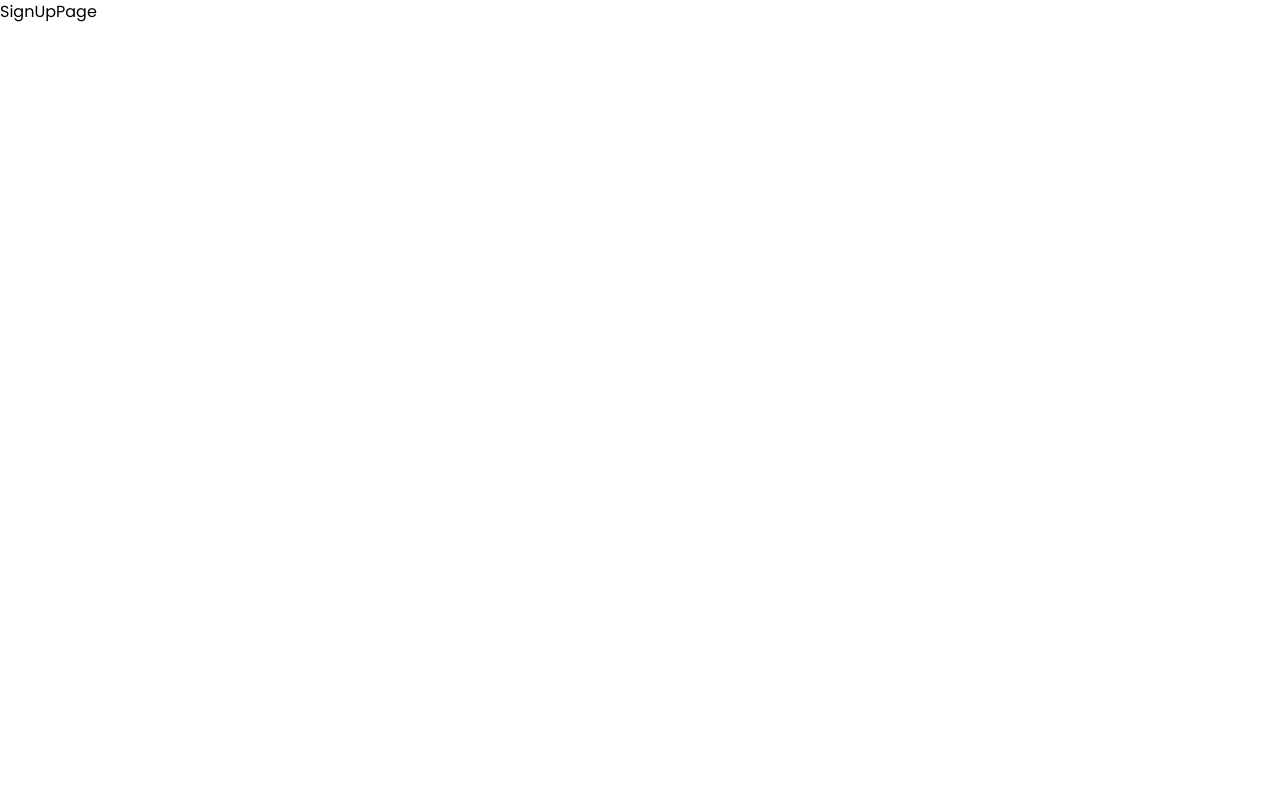
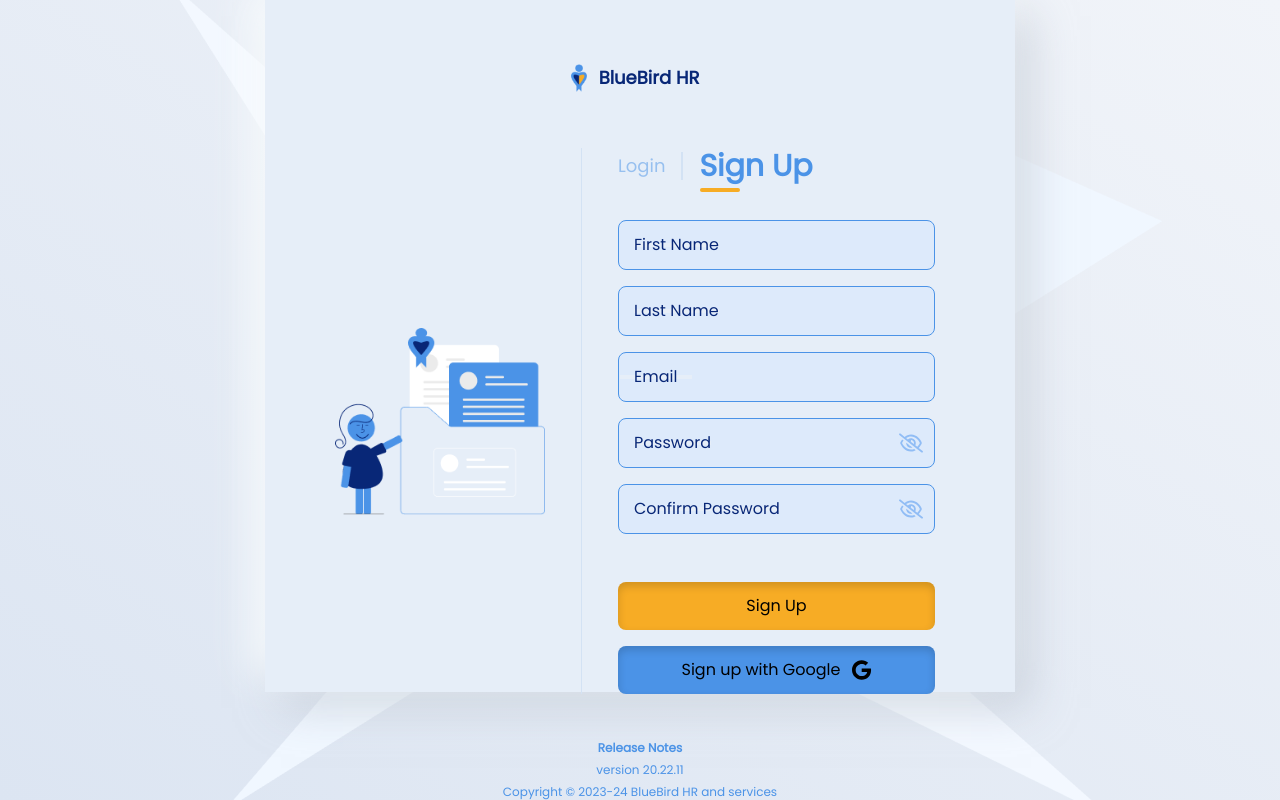
Before and after one commit to Veyd89/HRIS-Management-WebApp, a React (Vite) app: page /signup in a window 1280 px wide. Built offline with nearby package versions, Linux system fonts and the light colour scheme.

Commit message:
refactor component

```diff
--- /dev/null
+++ b/src/components/elements/Footer.jsx
@@ -0,0 +1,13 @@
+import React from "react";
+
+const Footer = () => {
+  return (
+    <footer className=" flex flex-col gap-1.5 justify-center items-center text-xs  text-[#4B93E7]">
+      <p className="font-semibold">Release Notes</p>
+      <p>version 20.22.11</p>
+      <p>Copyright © 2023-24 BlueBird HR and services</p>
+    </footer>
+  );
+};
+
+export default Footer;
--- /dev/null
+++ b/src/components/elements/Header.jsx
@@ -0,0 +1,12 @@
+import React from "react";
+
+const Header = () => {
+  return (
+    <header className="flex w-full justify-center items-center gap-3">
+      <img src="/img/mainLogo.png" className="w-4 h-7" alt="" />
+      <h1 className="font-semibold text-lg text-[#082777]">BlueBird HR</h1>
+    </header>
+  );
+};
+
+export default Header;
--- a/src/components/elements/InputFormm.jsx
+++ b/src/components/elements/InputFormm.jsx
@@ -8,7 +8,11 @@
   return (
     <div className="input-box relative flex flex-col text-[#082777]">
       <input
-        type={id.toLowerCase().includes("password") ? passwordType : typeInput}
+        type={
+          typeInput.toLowerCase().includes("password")
+            ? passwordType
+            : typeInput
+        }
         name={name}
         id={id}
         required
@@ -23,7 +27,7 @@
       <FontAwesomeIcon
         icon={visiblePass ? faEye : faEyeSlash}
         className={`absolute translate-y-[-50%] top-[50%] right-3 cursor-pointer w-6 h-6 text-[#91BDF5] ${
-          id.toLowerCase().includes("password") ? "block" : "hidden"
+          typeInput.toLowerCase().includes("password") ? "block" : "hidden"
         }`}
         onClick={() => setVisiblePass(!visiblePass)}
       />
--- a/src/components/elements/LinkAuth.jsx
+++ b/src/components/elements/LinkAuth.jsx
@@ -1,13 +1,14 @@
 import React from "react";
+import { Link } from "react-router-dom";
 
-const LinkAuth = ({ children, classCondition }) => {
+const LinkAuth = ({ children, destination, classCondition }) => {
   return (
-    <a
-      href=""
+    <Link
+      to={destination}
       className={`after:block after:w-[40px] after:bg-[#F7AC25] after:rounded after:h-1 after:-bottom-2 after:absolute after:left-[1px] text-[#4B93E7]  ${classCondition}`}
     >
       {children}
-    </a>
+    </Link>
   );
 };
 
--- a/src/components/elements/NavAuth.jsx
+++ b/src/components/elements/NavAuth.jsx
@@ -5,6 +5,7 @@
   return (
     <nav className="flex pr-20 items-center gap-4 mb-9">
       <LinkAuth
+        destination={"/login"}
         classCondition={
           authType === "login"
             ? "text-3xl font-semibold relative after:content-['']"
@@ -15,6 +16,7 @@
       </LinkAuth>
       <span className="h-[80%] w-[2px] bg-[#D3E2F4]"></span>
       <LinkAuth
+        destination={"/signup"}
         classCondition={
           authType === "login"
             ? "after:content-none text-lg opacity-[50%] font-normal"
--- /dev/null
+++ b/src/components/fragments/BgAuth.jsx
@@ -0,0 +1,24 @@
+import React from "react";
+
+const BgAuth = ({ type }) => {
+  return (
+    <div className="flex flex-col absolute w-full justify-center items-center h-full">
+      <img
+        src="/img/X.png"
+        className={`absolute transition-all duration-500 w-[1100px] h-[400px]  ${
+          type === "login" ? "rotate-[42.3deg]" : "rotate-[155.3deg]"
+        }`}
+        alt=""
+      />
+      <img
+        src="/img/Y.png"
+        className={`absolute transition-all duration-500 w-[1200px] h-[400px] -rotate-[-57deg] ${
+          type === "login" ? "rotate-[-7deg]" : "rotate-[60deg]"
+        }`}
+        alt=""
+      />
+    </div>
+  );
+};
+
+export default BgAuth;
--- a/src/components/layouts/AuthLayouts.jsx
+++ b/src/components/layouts/AuthLayouts.jsx
@@ -1,25 +1,36 @@
 /* eslint-disable no-unused-vars */
 import React from "react";
+import BgAuth from "./../fragments/BgAuth";
+import Footer from "../elements/Footer";
+import FormLogin from "../fragments/FormLogin";
+import FormSignUp from "../fragments/FormSignUp";
+import Header from "../elements/Header";
+import NavAuth from "./../elements/NavAuth";
 
 const AuthLayouts = ({ type }) => {
   return (
-    <section className="h-screen box-border bg-gradient-to-tr from-[#DCE5F2] to-[#F1F4F9] relative w-full flex flex-col gap-12 justify-center items-center overflow-auto">
-      <div className="flex flex-col absolute  w-full justify-center items-center h-full">
-        <img
-          src="/img/X.png"
-          className={`absolute  w-[1000px] h-[400px] ${
-            type === "login" ? "rotate-[52.34deg]" : "-rotate-[7deg]"
-          }`}
-          alt=""
-        />
-        <img
-          src="/img/Y.png"
-          className={`absolute  w-[1100px] h-[400px]  ${
-            type === "login" ? "-rotate-[7deg]" : "rotate-[52.34deg]"
-          }`}
-          alt=""
-        />
+    <section className="h-screen box-border bg-gradient-to-tr from-[#DCE5F2] to-[#F1F4F9] relative w-full flex flex-col gap-12 justify-center items-center overflow-hidden">
+      <BgAuth type={type} />
+      <div className=" w-[750px] min-h-[600px] max-h-full z-50 bg-[#E6EEF8] py-16 pl-[70px] pr-20 shadow-[-16px_-16px_40px_rgba(253,255,255,0.8),16px_16px_40px_rgba(187,195,206,0.6)] ">
+        <div className="min-w-full min-h-full flex flex-col gap-14">
+          <Header />
+          <div id="form" className="flex gap-9  flex-1">
+            <img
+              style={{ height: `187px` }}
+              src="/img/logoLog.png"
+              className="self-center"
+              alt=""
+            />
+
+            <div className="w-[2px] bg-[#D3E2F4] min-h-full"></div>
+            <div id="" className="flex flex-col w-full">
+              <NavAuth authType={type} />
+              {type === "login" ? <FormLogin /> : <FormSignUp />}
+            </div>
+          </div>
+        </div>
       </div>
+      <Footer />
     </section>
   );
 };
--- a/src/pages/LoginPages.jsx
+++ b/src/pages/LoginPages.jsx
@@ -1,27 +1,18 @@
 /* eslint-disable no-unused-vars */
-// import { faGoogle } from "@fortawesome/free-brands-svg-icons";
-import { faGoogle } from "@fortawesome/free-brands-svg-icons";
-import { faEye, faEyeSlash } from "@fortawesome/free-regular-svg-icons";
 import { FontAwesomeIcon } from "@fortawesome/react-fontawesome";
 import React, { useEffect, useRef, useState } from "react";
-// import Screenshot from "../Screenshot.png";
+
 import InputFormm from "../components/elements/InputFormm";
 import FormLogin from "./../components/fragments/FormLogin";
 import FormSignUp from "./../components/fragments/FormSignUp";
+import { Link } from "react-router-dom";
+import Header from "../components/elements/Header";
+import Footer from "./../components/elements/Footer";
+import AuthLayouts from "../components/layouts/AuthLayouts";
 
 const LoginPages = () => {
   const refForm = useRef(null);
-  const [height, setHeight] = useState(0);
 
-  const [visiblePass, setVisiblePass] = useState(false);
-  useEffect(() => {
-    if (refForm.current) {
-      setHeight(refForm.current.getBoundingClientRect().height);
-    }
-  }, []);
-  useEffect(() => {
-    console.log(height);
-  }, [height]);
   // useEffect(() => {
   //   const observer = new ResizeObserver(([entry]) => {
   //     setHeight(entry.contentRect.height);
@@ -33,72 +24,8 @@
 
   //   return () => observer.disconnect(); // Cleanup saat komponen unmount
   // }, []);
-  useEffect(() => {
-    console.log(height);
-  }, [height]);
-  return (
-    <section className="min-h-screen py-8 box-border -z-50 bg-gradient-to-tr from-[#DCE5F2] to-[#F1F4F9] relative w-full flex flex-col gap-12 justify-center items-center overflow-hidden">
-      <div className="flex flex-col absolute  w-full justify-center items-center h-full">
-        <img
-          src="/img/X.png"
-          className="absolute -z-40 w-[1000px] h-[400px] rotate-[52.34deg]"
-          alt=""
-        />
-        <img
-          src="/img/Y.png"
-          className="absolute -z-40  w-[1100px] h-[400px] -rotate-[7deg] "
-          alt=""
-        />
-      </div>
 
-      <div className=" w-[750px] min-h-[600px] max-h-full  bg-[#E6EEF8] py-16 pl-[70px] pr-20 shadow-[-16px_-16px_40px_rgba(253,255,255,0.8),16px_16px_40px_rgba(187,195,206,0.6)] ">
-        <div className="min-w-full min-h-full flex flex-col gap-14">
-          <header className="flex w-full justify-center items-center gap-3">
-            <img src="/img/mainLogo.png" className="w-4 h-7" alt="" />
-            <h1 className="font-semibold text-lg text-[#082777]">
-              BlueBird HR
-            </h1>
-          </header>
-          <div id="form" ref={refForm} className="flex gap-9  flex-1">
-            <img
-              style={{ height: `187px` }}
-              src="/img/logoLog.png"
-              className="self-center"
-              alt=""
-            />
-
-            <div className="w-[2px] bg-[#D3E2F4] min-h-full  "></div>
-            <div id="" className="flex flex-col w-full">
-              <nav className="flex pr-20 items-center gap-4 mb-9">
-                <a
-                  href=""
-                  className="relative after:content-[''] after:block after:w-[40px] after:bg-[#F7AC25] after:rounded after:h-1 after:-bottom-2 after:absolute  after:left-[1px] font-semibold text-3xl text-[#4B93E7]"
-                >
-                  Login
-                </a>
-                <span className="h-[80%] w-[2px] bg-[#D3E2F4]"></span>
-                {/* <a
-                  href=""
-                  className="text-lg pl-1 border-b border-black opacity-[50%] text-[#4B93E7]"
-                >
-                  Sign Up
-                </a> */}
-                <a href="" className="text-lg opacity-[50%] text-[#4B93E7]">
-                  Sign Up
-                </a>
-              </nav>
-              <FormLogin />
-            </div>
-          </div>
-        </div>
-      </div>
-      <footer className=" flex flex-col gap-1.5 justify-center items-center text-xs  text-[#4B93E7]">
-        <p className="font-semibold">Release Notes</p>
-        <p>version 20.22.11</p>
-        <p>Copyright © 2023-24 BlueBird HR and services</p>
-      </footer>
-    </section>
-  );
+  return <AuthLayouts type={"login"} />;
 };
 
 export default LoginPages;
--- a/src/pages/SignUpPage.jsx
+++ b/src/pages/SignUpPage.jsx
@@ -1,7 +1,8 @@
 import React from "react";
+import AuthLayouts from "../components/layouts/AuthLayouts";
 
 const SignUpPage = () => {
-  return <div>SignUpPage</div>;
+  return <AuthLayouts type={"sign up"} />;
 };
 
 export default SignUpPage;
```
